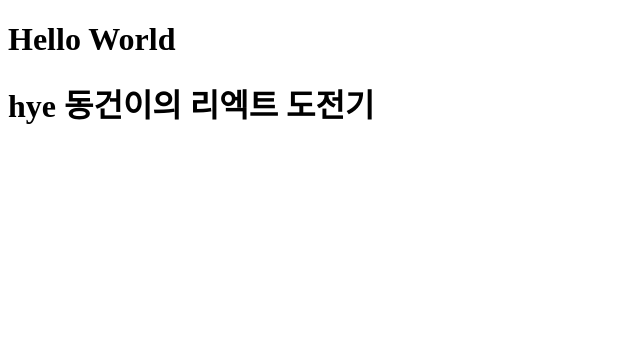
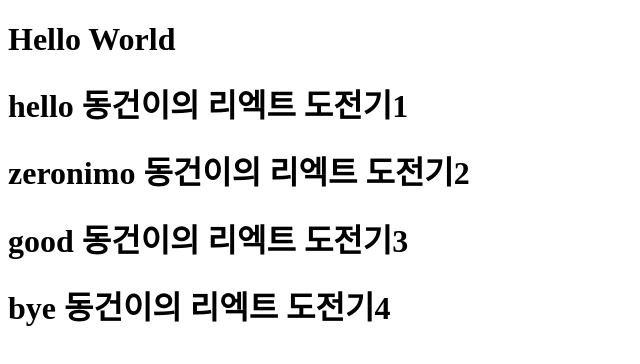
Before and after one commit to DongGeon0908/movie_app, a React (Create React App) app: page / in a window 1280 px wide. Shown: the top 364 px of the page, without its empty margins (0-640 px from the left). Built offline with nearby package versions, Linux system fonts and the light colour scheme.

Commit message:
map() 함수 사용하기!

```diff
--- a/src/App.js
+++ b/src/App.js
@@ -1,12 +1,15 @@
 import React from 'react';
 
-function Hello({ hello }){
-  return <h1>{ hello } 동건이의 리엑트 도전기</h1>;
+function Hello({ name,id}){
+return <h1>{ name } 동건이의 리엑트 도전기{id}</h1>;
 }
 
+const say = [{name: "hello", id: "1"},{name:"zeronimo", id: "2"},{name: "good",id:"3"},{name:"bye",id:"4"}]
+
 function App() {
-  return (<div ><h1>Hello World</h1>
-  <Hello hello ="hye" />
+  return (
+  <div ><h1>Hello World</h1>
+ {say.map(what => <Hello name={what.name} id={what.id}/>)}
   </div>);
 }
 export default App;
```
Also changed, not shown: 1 other file (tests, documents, lock files or other folders).
